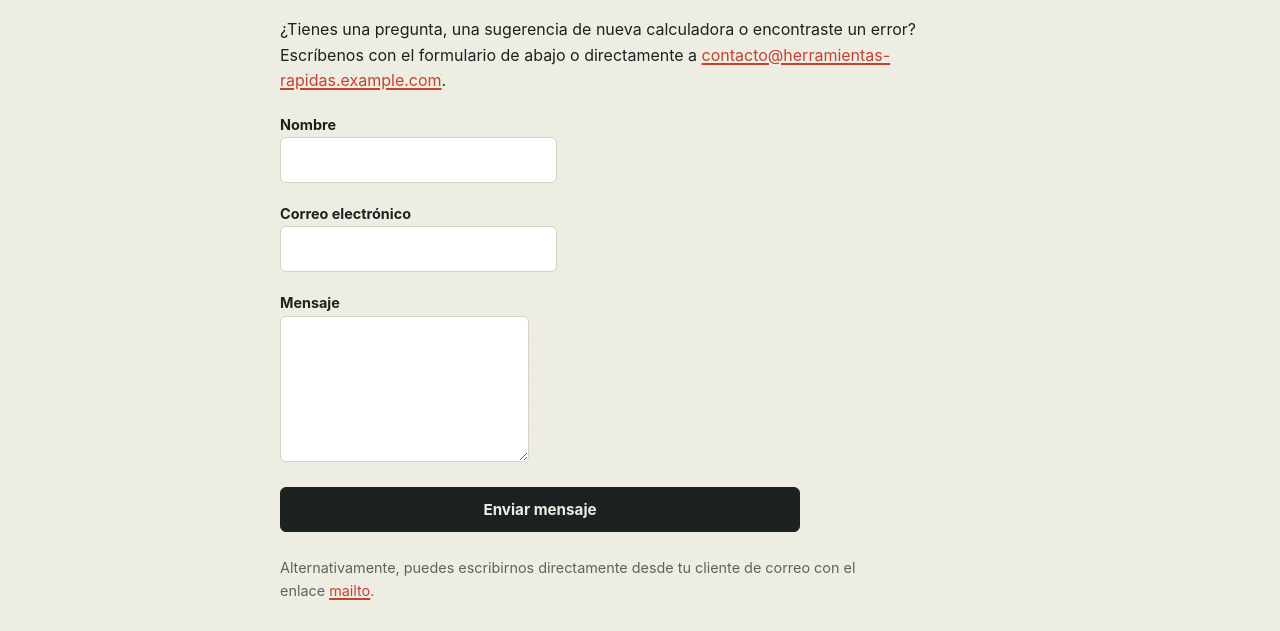
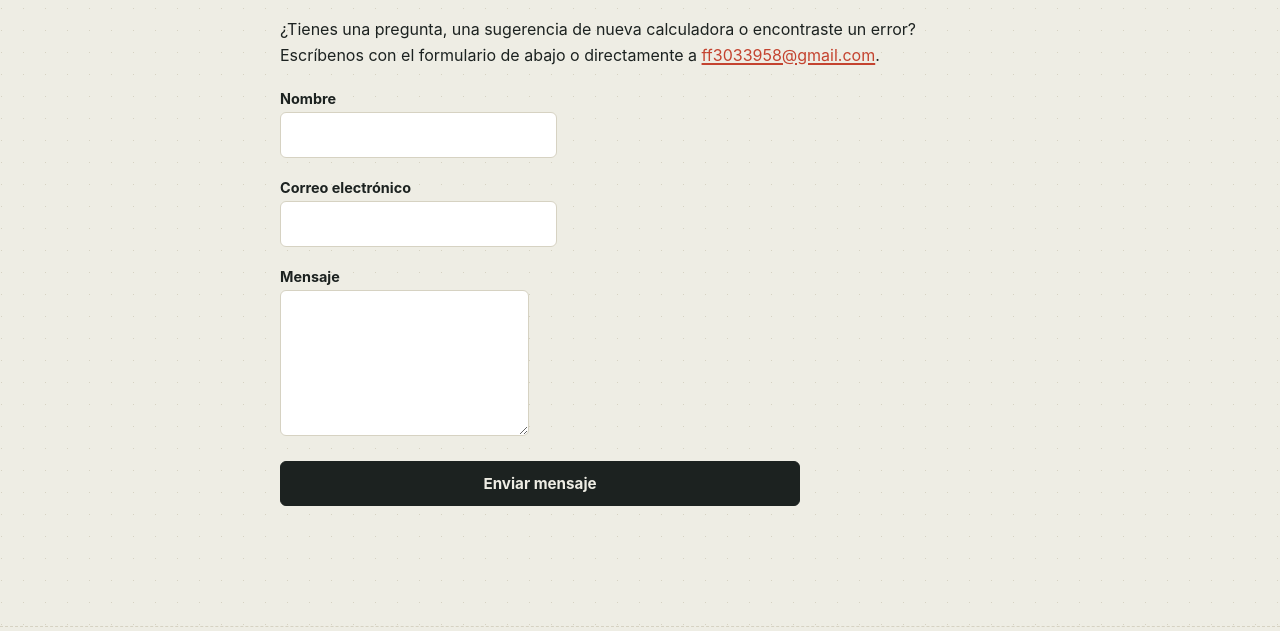
Before and after one commit to CarlosA200/Herramientas, a plain HTML site: page contact.html in a window 1280 px wide. Shown: the part 169-800 px from the top of the page. Drawn offline with Linux system fonts and the light colour scheme.

Commit message:
Actualizo el sitio

```diff
--- a/contact.html
+++ b/contact.html
@@ -48,7 +48,7 @@
       <h1>Contacto</h1>
       <p>¿Tienes una pregunta, una sugerencia de nueva calculadora o encontraste un error?
       Escríbenos con el formulario de abajo o directamente a
-      <a href="mailto:contacto@herramientas-rapidas.example.com">contacto@herramientas-rapidas.example.com</a>.</p>
+      <a href="mailto:ff3033958@gmail.com">ff3033958@gmail.com</a>.</p>
 
       <!-- Formulario sin backend propio: se envía mediante Formspree.
            Reemplaza TU_ID_DE_FORMULARIO por el ID real de tu cuenta de Formspree. -->
@@ -68,10 +68,6 @@
         <button class="btn" type="submit">Enviar mensaje</button>
       </form>
 
-      <p style="margin-top:1.5rem;font-size:.9rem;color:var(--ink-soft);">
-        Alternativamente, puedes escribirnos directamente desde tu cliente de correo con el enlace
-        <a href="mailto:ff3033958@gmail.com?subject=Consulta%20desde%20Herramientas%20Rapidas">mailto</a>.
-      </p>
     </div>
 
   </main>
```
